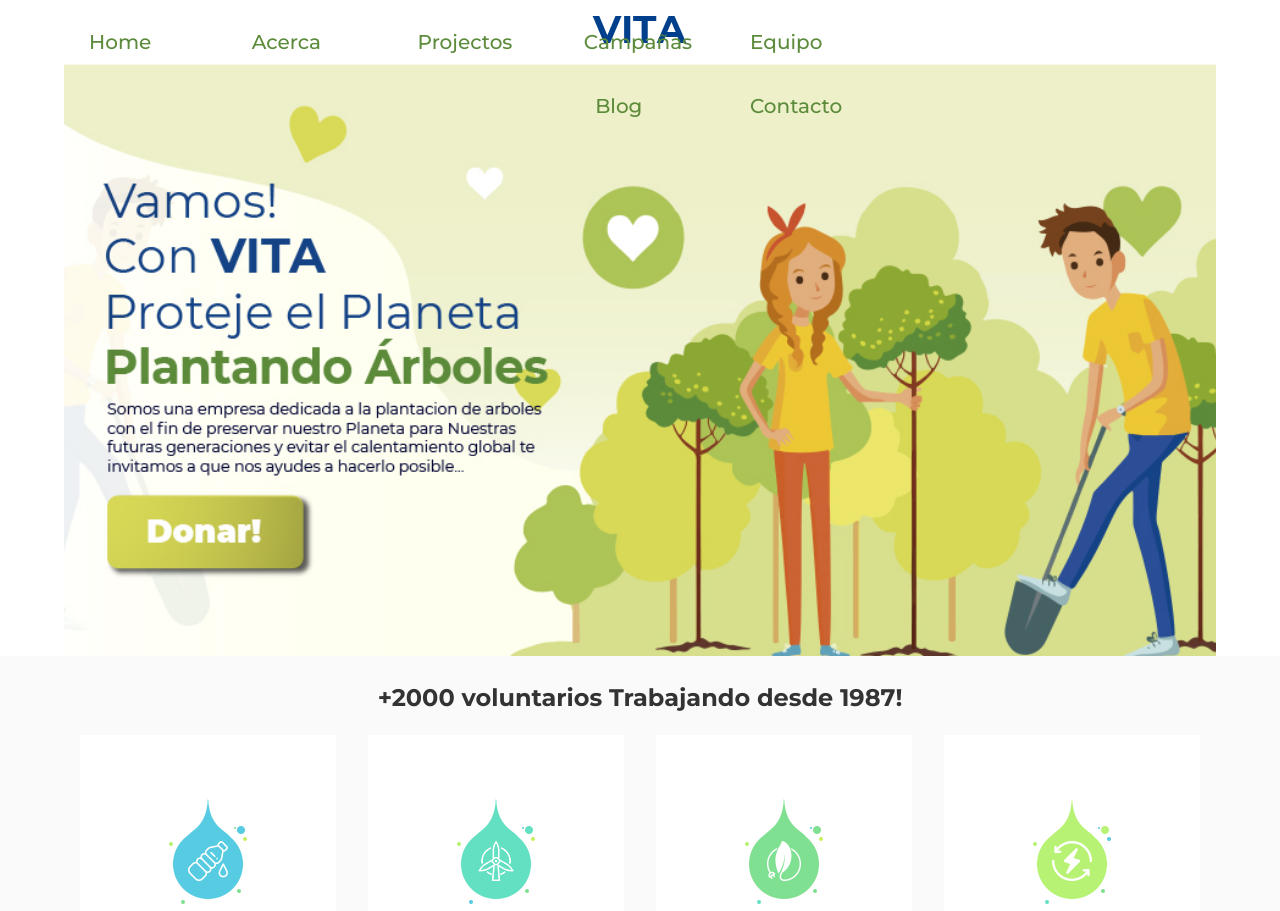
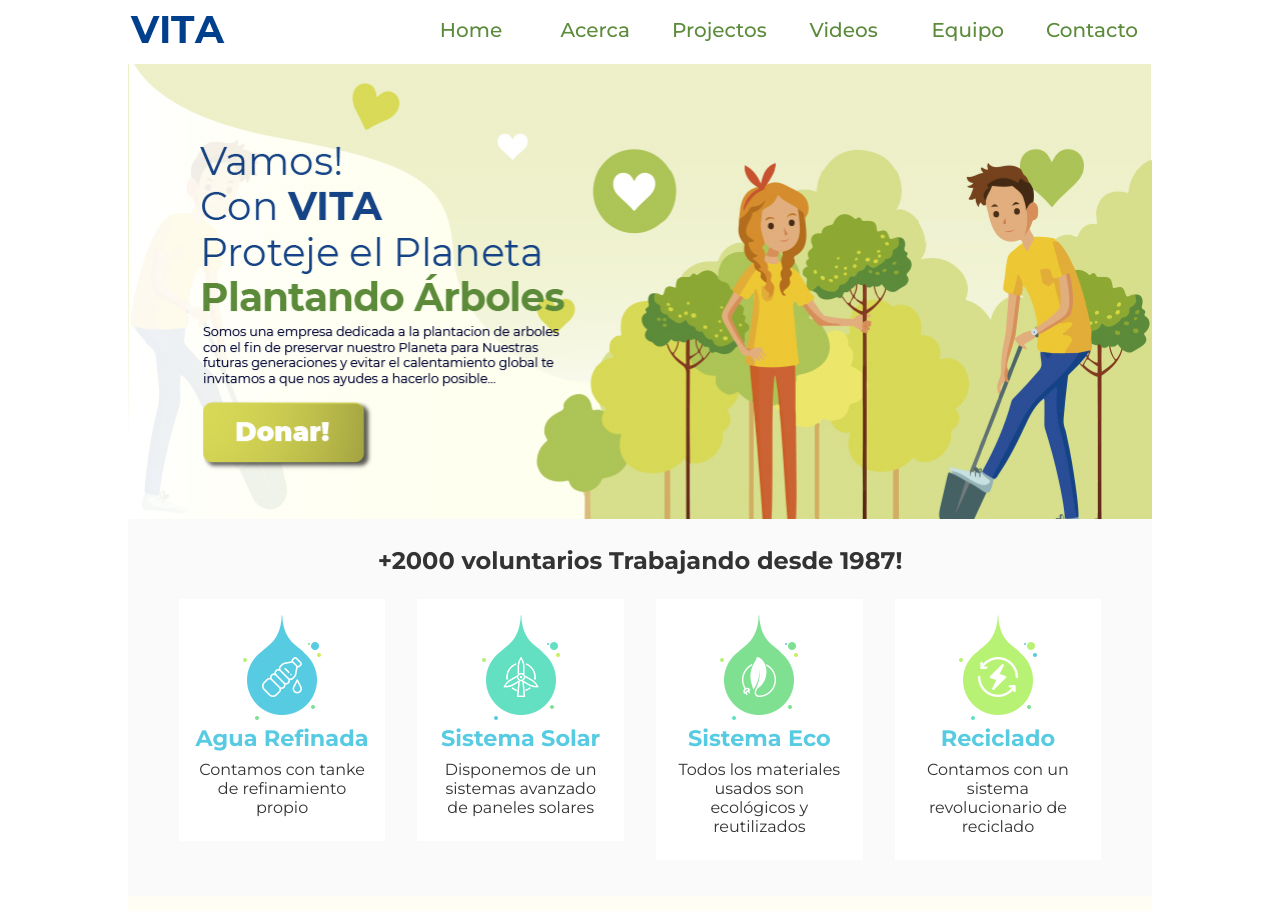
Before and after one commit to be-tho/one-page, a plain HTML site: page index.html in a window 1280 px wide. Shown: the top 911 px of the page. Drawn offline with Linux system fonts and the light colour scheme.

Commit message:
arreglando un par de problemas

```diff
--- a/css/estilos.css
+++ b/css/estilos.css
@@ -181,12 +181,12 @@ nav:target #hamburguesa li:last-child {
 .boton:hover{
     cursor: pointer;
     filter: hue-rotate(90deg);
-    /* filter: contrast(175%) brightness(3%); */
 }
 /*Media Query para la vista desde tablet*/
 @media screen and (min-width: 767px) {
     header{
-
+        max-width: 767px;
+        position: relative;
     }
     #hamburguesa li a{
         display: none;
@@ -206,17 +206,14 @@ nav:target #hamburguesa li:last-child {
     }
 
     #barra li {
-        width: 130px;
-        margin: 0 1em;
+        width: 120px;
         text-align: center;
     }
     #barra li a {
         background: none;
-        width: 70px;
-
     }
     .banner{
-        width: 95vw;
+        width: 100%;
     }
     .banner > div{
         background: url(../imagenes/banner_t.jpg) no-repeat center center;
@@ -257,27 +254,60 @@ nav:target #hamburguesa li:last-child {
     display: block;
     height: 1.5em;
 } */
-@media screen and (min-width: 992px) {
+@media screen and (min-width: 1024px) {
+    header{
+        max-width: 1024px;
+        margin: auto;
+    }
+    h1{
+        float: left;
+        width: 100px;
+    }
     .banner{
-        width: 90vw;
+        width: 1024px;
     }
     .banner > div{
         background: url(../imagenes/banner_pc.jpg) no-repeat center center;
-        height: calc((100vw - 2em) * 0.474095796);
+        height: calc((992px - 2em) * 0.474095796);
         background-size: cover;
     }
     .trabajando > article{
-        width: 20vw;
-        padding: 4em 1em;
-        margin: 1em;
-    }
-    .projectos > article{
-        width: 24vw;
+        width: 21%;
         margin: 1em;
     }
     .boton{
-        width: 10vw;
+        width: 50%;
+    }
+    .projectos h3 {
+        font-size: 20px;
+        padding-top: 0.5em;
+    }
+    #menu{
+        display: inline-block;
+        width: 100%;
+        vertical-align: top;
+    }
+    #barra{
+        position: static;
+        height: auto;
+        text-align: right;
+        background: none;
+        margin: 0 auto;
+    }
+    #barra li {
+        margin: 0 auto;
+        text-align: center;
+    }
+    #hamburguesa{
+        display: none;
+    }
+    #trabajo, #projectos{
+        width: 1024px;
+        margin: 0 auto;
+    }
+    #projectos > article{
+        width: 30%;
+        margin: 0.5em;
 
     }
-
 }
--- a/index.html
+++ b/index.html
@@ -20,9 +20,8 @@
                 <li><a href="#top">Home</a></li>
                 <li><a href="#trabajo">Acerca</a></li>
                 <li><a href="#projectos">Projectos</a></li>
-                <li><a href="#campana">Campañas</a></li>
+                <li><a href="#video">Videos</a></li>
                 <li><a href="#equipo">Equipo</a></li>
-                <li><a href="#blog">Blog</a></li>
                 <li><a href="#contacto">Contacto</a></li>
             </ul>
         </nav>
```
